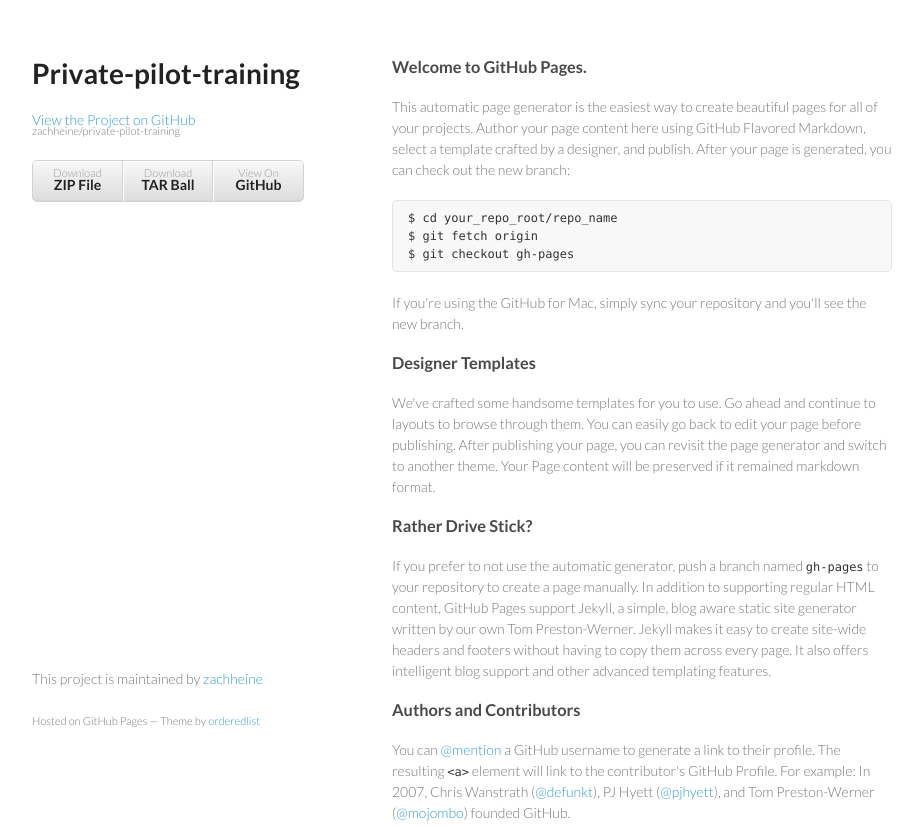
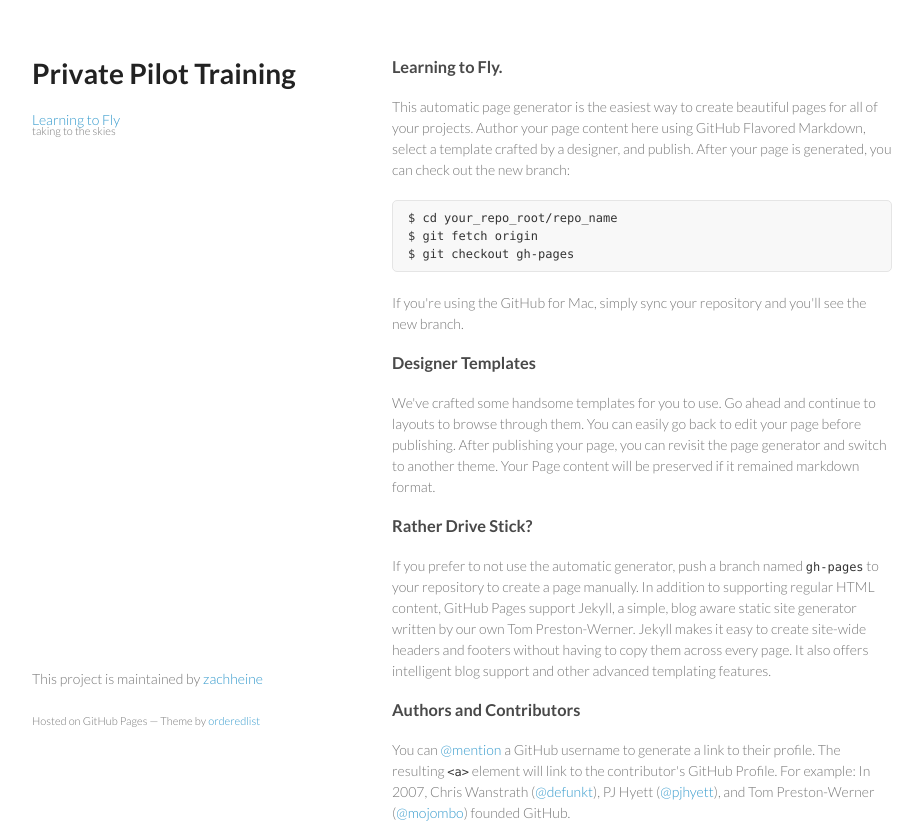
Before and after one commit to zachheine/private-pilot-training, a plain HTML site: page index.html in a window 1280 px wide. Shown: the top 826 px of the page, without its empty margins (178-1101 px from the left). Drawn offline with Linux system fonts and the light colour scheme.

Commit message:
Update index.html

```diff
--- a/index.html
+++ b/index.html
@@ -15,21 +15,22 @@
   <body>
     <div class="wrapper">
       <header>
-        <h1>Private-pilot-training</h1>
+        <h1>Private Pilot Training</h1>
         <p></p>
 
-        <p class="view"><a href="https://github.com/zachheine/private-pilot-training">View the Project on GitHub <small>zachheine/private-pilot-training</small></a></p>
+        <p class="view"><a href="#">Learning to Fly<small>taking to the skies</small></a></p>
 
-
+        <!--
         <ul>
           <li><a href="https://github.com/zachheine/private-pilot-training/zipball/master">Download <strong>ZIP File</strong></a></li>
           <li><a href="https://github.com/zachheine/private-pilot-training/tarball/master">Download <strong>TAR Ball</strong></a></li>
           <li><a href="https://github.com/zachheine/private-pilot-training">View On <strong>GitHub</strong></a></li>
         </ul>
+        -->
       </header>
       <section>
         <h3>
-<a name="welcome-to-github-pages" class="anchor" href="#welcome-to-github-pages"><span class="octicon octicon-link"></span></a>Welcome to GitHub Pages.</h3>
+<a name="welcome-to-github-pages" class="anchor" href="#welcome-to-github-pages"><span class="octicon octicon-link"></span></a>Learning to Fly.</h3>
 
 <p>This automatic page generator is the easiest way to create beautiful pages for all of your projects. Author your page content here using GitHub Flavored Markdown, select a template crafted by a designer, and publish. After your page is generated, you can check out the new branch:</p>
 
```
